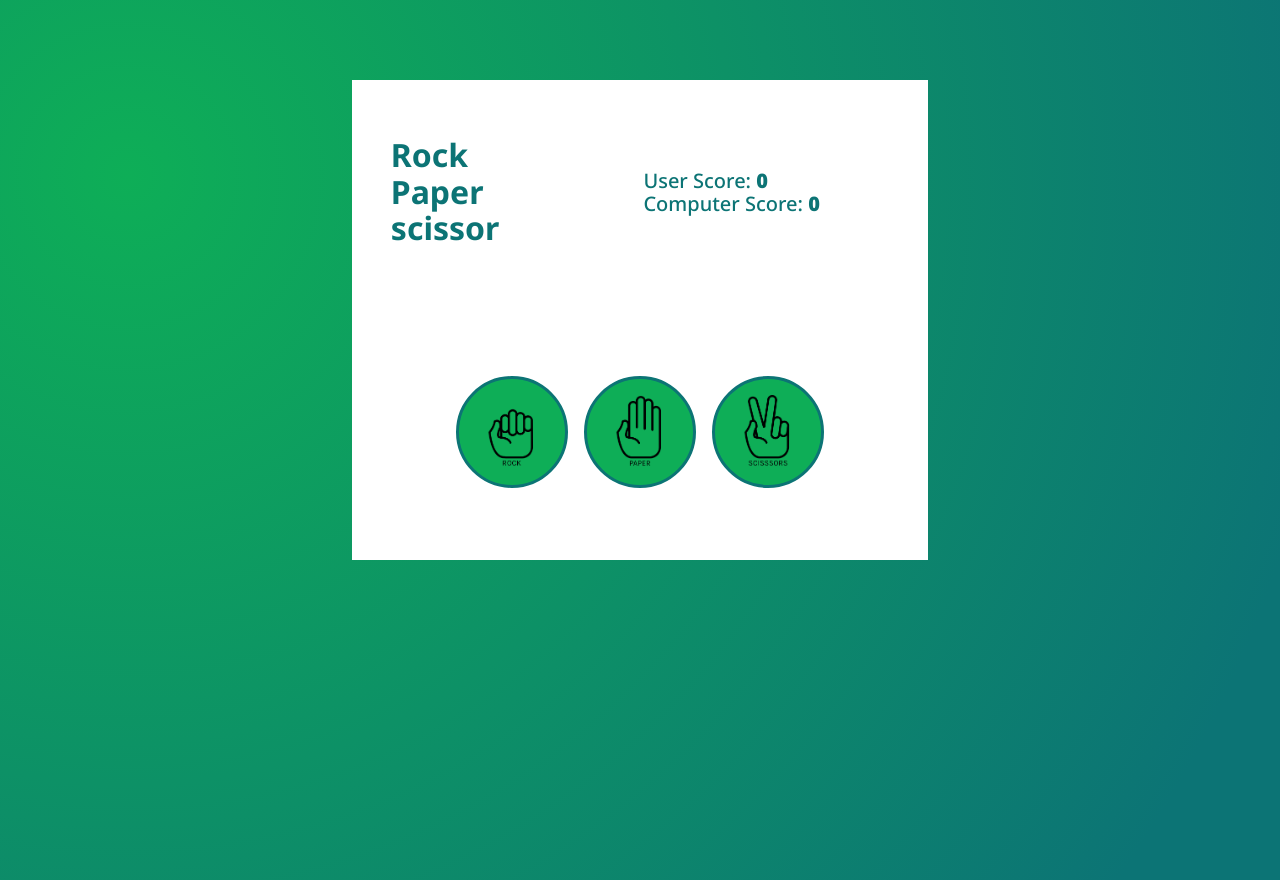
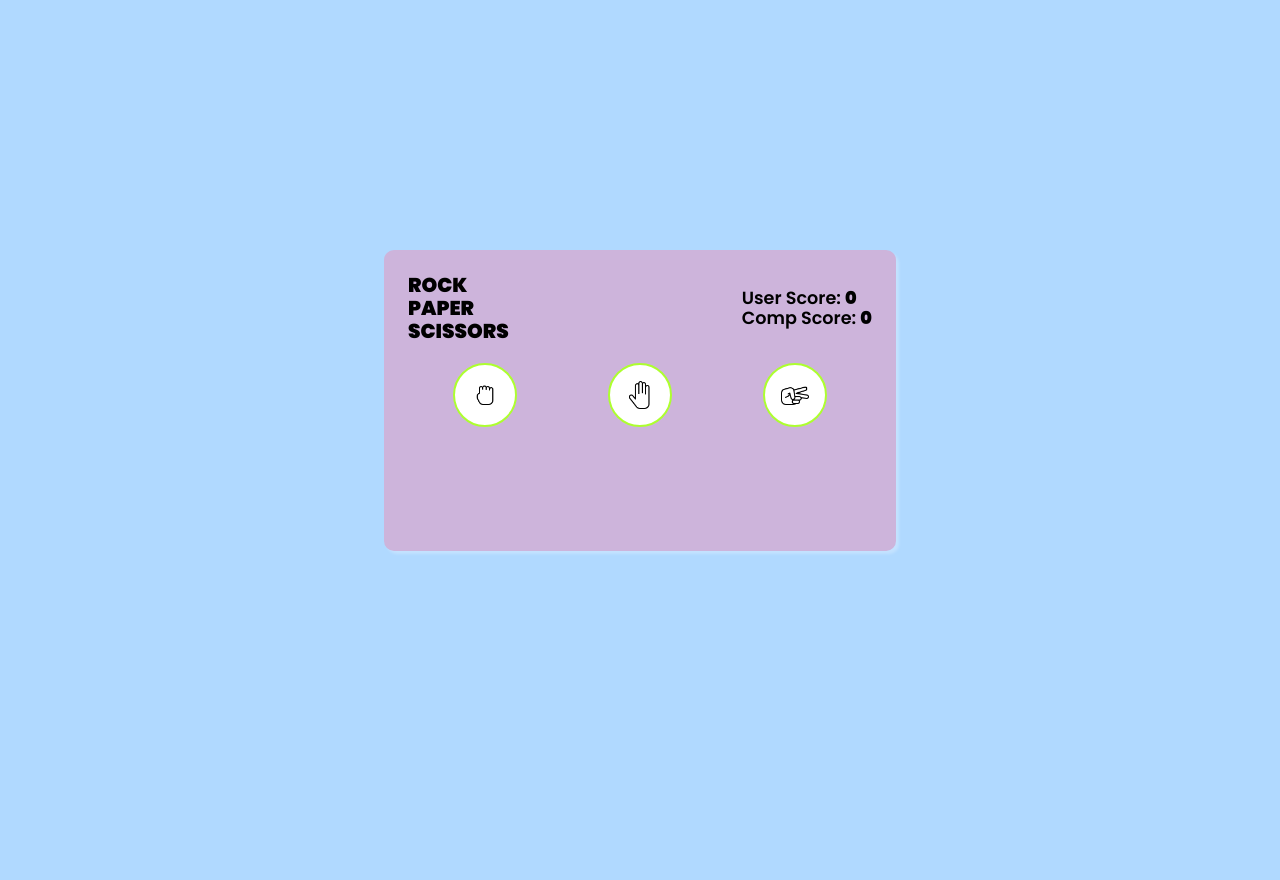
Before and after one commit to FameZeeshan/Rock-Paper-Scissor-Game, a plain HTML site: page index.html in a window 1280 px wide. After the commit the page ends 800 px from the top, so only its background shows below. Drawn offline with Linux system fonts and the light colour scheme.

Commit message:
styling done

```diff
--- a/index.html
+++ b/index.html
@@ -4,52 +4,42 @@
     <meta charset="UTF-8" />
     <meta http-equiv="X-UA-Compatible" content="IE=edge" />
     <meta name="viewport" content="width=device-width, initial-scale=1.0" />
-    <title>Rock Paper Scissor</title>
+    <title>Rock | Paper | Scissors</title>
     <!-- Normalize CSS -->
     <link rel="stylesheet" href="./styles/normalize.css" />
     <!-- custom css -->
     <link rel="stylesheet" href="./styles/style.css" />
   </head>
   <body>
-    <main class="container">
-      <div class="title-container">
-        <div class="main-title">
-          <h1 class="title">
-            Rock <br />
-            Paper <br />
-            scissor
-          </h1>
+    <main class="game-card">
+      <div class="game-details">
+        <div class="title-container">
+          <span>Rock</span>
+          <span>Paper</span>
+          <span>Scissors</span>
         </div>
-        <div class="scores">
-          <h2 class="score">User Score: <span>0</span></h2>
-          <h2 class="score">Computer Score: <span>0</span></h2>
+        <div class="score-container">
+          <p>User Score: <span id="user-score">0</span></p>
+          <p>Comp Score: <span id="comp-score">0</span></p>
         </div>
       </div>
       <div class="weapons-container">
-        <button class="btn-weapon">
-          <img
-            src="./assets/images/rock.png"
-            alt="rock"
-            class="btn_weapon-img"
-          />
+        <button class="btn-weapon rock" onclick="playGame('rock')">
+          <img src="./assets/images/rock1.png" alt="rock" />
         </button>
-        <button class="btn-weapon">
-          <img
-            src="./assets/images/paper.png"
-            alt="paper"
-            class="btn_weapon-img"
-          />
+        <button class="btn-weapon paper" onclick="playGame('paper')">
+          <img src="./assets/images/paper1.png" alt="paper" />
         </button>
-        <button class="btn-weapon">
-          <img
-            src="./assets/images/scissor.png"
-            alt="scissor"
-            class="btn_weapon-img"
-          />
+        <button class="btn-weapon scissors" onclick="playGame('scissors')">
+          <img src="./assets/images/scissors1.png" alt="scissors" />
         </button>
       </div>
+      <div class="result-container">
+        <p id="user-choice"></p>
+        <p id="user-choice"></p>
+        <p id="result"></p>
+      </div>
     </main>
+    <script src="/script.js"></script>
   </body>
 </html>
-
-<!-- Semantic tags - tags will help in increasing code readibilty -->
--- /dev/null
+++ b/script.js
@@ -0,0 +1,65 @@
+`use strict`;
+// elements
+const userScoreEl = document.getElementById("user-score");
+const compScoreEl = document.getElementById("comp-score");
+const userChoiceEl = document.getElementById("user-choice");
+const compChoiceEl = document.getElementById("comp-choice");
+// global variables
+let userChoice = "";
+let computerChoice = "";
+
+// functions
+const getComputerChoice = function () {
+  const weapons = ["rock", "paper", "scissors"];
+  const randomNumber = Math.trunc(Math.random() * 3);
+  const randomChoice = weapons[randomNumber];
+  return randomChoice;
+};
+
+const getResult = function (userChoice, computerChoice) {
+  if (userChoice === "rock") {
+    if (computerChoice === "rock") {
+      return "Draw";
+    } else if (computerChoice === "paper") {
+      return "Lost";
+    } else if (computerChoice === "scissors") {
+      return "Won";
+    }
+  } else if (userChoice === "paper") {
+    if (computerChoice === "rock") {
+      return "Won";
+    } else if (computerChoice === "paper") {
+      return "Draw";
+    } else if (computerChoice === "scissors") {
+      return "Lost";
+    }
+  } else if (userChoice === "scissors") {
+    if (computerChoice === "rock") {
+      return "Lost";
+    } else if (computerChoice === "paper") {
+      return "Won";
+    } else if (computerChoice === "scissors") {
+      return "Draw";
+    }
+  }
+};
+
+const updateScores = function (result) {
+  let userScore = 0;
+  let compScore = 0;
+  if (result === "Won") {
+    userScore++;
+  } else if (result === "Lost") {
+    compScore++;
+  } else if (result === "Draw") {
+  }
+};
+const playGame = function (weapon) {
+  const userChoice = weapon;
+  const computerChoice = getComputerChoice();
+  const result = getResult(userChoice, computerChoice);
+  getResult(userChoice, computerChoice);
+  console.log(userChoice, computerChoice, result);
+};
+
+// event listeners
--- a/styles/style.css
+++ b/styles/style.css
@@ -1,102 +1,154 @@
-@import url('https://fonts.googleapis.com/css2?family=Noto+Sans:wght@400;500;600;700;800;900&display=swap');
+@import url("https://fonts.googleapis.com/css2?family=Poppins:wght@400;500;600;700;800;900&display=swap");
 
-* {
+*,
+*::after,
+*::before {
   margin: 0;
   padding: 0;
   box-sizing: border-box;
   outline: none;
 }
 
+:root {
+  --clr-lightblue: #b0d9ff;
+  --clr-white: #fff;
+  --max-width: 1140px;
+}
+
+/* pseudo elements in css */
+
 html {
   font-size: 16px;
+  scroll-behavior: smooth;
 }
 
 body {
-  font-family: 'Noto Sans', sans-serif;
-  background-image: radial-gradient(
-    circle farthest-corner at 10% 20%,
-    rgba(14, 174, 87, 1) 0%,
-    rgba(12, 116, 117, 1) 90%
-  );
-  color: rgb(12, 116, 117);
+  font-family: "Poppins", sans-serif;
+  background-color: var(--clr-lightblue);
+  display: flex;
+  align-items: center;
+  justify-content: center;
   height: 100vh;
 }
-/* Default CSS */
 
-/* Global CSS  */
+/* global css */
 img {
   width: 100%;
   height: auto;
-  /* Post CSS */
-  -o-object-fit: contain;
-  object-fit: contain;
 }
 
-.container {
-  min-width: 30rem;
-  width: 45%;
-  margin: 5rem auto;
-  background-color: #ffffff;
-  padding: 2rem;
-  min-height: 30rem;
+a {
+  text-decoration: none;
+}
+
+li {
+  list-style: none;
+}
+
+.btn {
+  display: inline-block;
+  border-radius: 8px;
+  padding: 0.8em 1.5rem;
+  margin-top: 0.5rem;
+  text-transform: capitalize;
+  font-size: 1.25rem;
+  font-weight: 600;
+  cursor: pointer;
+  /* customize */
+  background-color: var(--clr-lightblue);
+  color: #fff;
+  border: 2px solid #1c2042;
+}
+
+.game-card {
+  background-color: #cdb4db;
+  width: 90%;
+  max-width: 32rem;
+  min-height: 10rem;
+
   display: flex;
   flex-direction: column;
+  align-items: center;
+  justify-content: space-between;
+  box-shadow: 3px 3px 3px rgba(255, 255, 255, 0.25);
+  padding: 1.5rem;
+  border-radius: 10px;
+}
+
+.game-details {
+  width: 100%;
+  display: flex;
+  align-items: center;
+  justify-content: space-between;
+  min-height: 3rem;
+  margin-bottom: 1.25rem;
+}
+.title-container {
+  display: flex;
+  flex-direction: column;
+  align-items: flex-start;
+  justify-content: space-around;
+}
+
+.title-container span {
+  font-size: 1.25rem;
+  font-weight: 900;
+  text-transform: uppercase;
+}
+
+.score-container {
+  display: flex;
+  flex-direction: column;
+  align-items: flex-start;
+  justify-content: space-between;
+}
+.score-container p {
+  font-size: 1.1rem;
+  font-weight: 600;
+}
+.score-container p span {
+  font-weight: 900;
+}
+.weapons-container {
+  width: 100%;
+  min-height: 3rem;
+  display: flex;
+  align-items: center;
+  justify-content: space-around;
+  margin-bottom: 1.25rem;
+}
+
+.btn-weapon {
+  width: 4rem;
+  height: 4rem;
+  border-radius: 50%;
+  font-size: 3.5rem;
+  font-weight: 900;
+  padding: 1rem;
+  display: flex;
+  align-items: center;
+  justify-content: space-between;
+  color: var(--clr-lightblue);
+  background-color: var(--clr-white);
+  border: 2px solid greenyellow;
+  transition: all 0.5s ease;
+}
+
+.btn-weapon:hover {
+  transform: scale(1.1);
+  color: var(--clr-white);
+  background-color: rgba(14, 174, 87);
+  cursor: pointer;
+}
+.result-container {
+  min-height: 5rem;
+  display: flex;
+  flex-direction: column;
+  align-items: center;
   justify-content: space-between;
 }
 
-.title-container {
-  display: flex;
-  align-items: center;
-  justify-content: space-evenly;
-  min-height: 10rem;
-  margin-bottom: 1rem;
+.result-container p {
+  font-size: 1.25rem;
+  font-weight: 600;
 }
-
-.main-title {
-  width: 48%;
-  float: left;
-}
-
-.scores {
-  display: flex;
-  flex-direction: column;
-  width: 48%;
-
-}
-
-.main-title .title {
-  font-size: 2rem;
-}
-
-.scores .score {
-  font-size: 1.25rem;
-  font-weight: 500;
-}
-
-.scores .score span {
-  font-weight: 900;
-}
-
-.weapons-container {
-  display: flex;
-  align-items: center;
-  justify-content: center;
-  min-height: 10rem;
-  margin-bottom: 1rem;
-}
-
-.btn-weapon {
-  display: inline-block;
-  width: 7rem;
-  height: 7rem;
-  border-radius: 50%;
-  padding: 1rem;
-  margin: 0 0.5rem;
-  background-color: rgba(14, 174, 87);
-  border: 3px solid rgba(12, 116, 117, 1);
-  cursor: pointer;
-}
-
-/* Padding/margin - 1, 2, 3, 4,  */
-
-/* border: 2px solid */
```
Also changed, not shown: assets/images/paper.png (deleted), assets/images/paper1.png (added), assets/images/rock.png (deleted), assets/images/rock1.png (added), assets/images/scissor.png (deleted), assets/images/scissors1.png (added).
